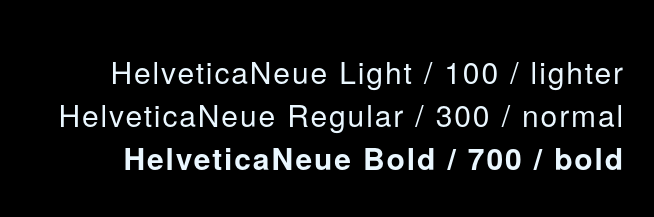
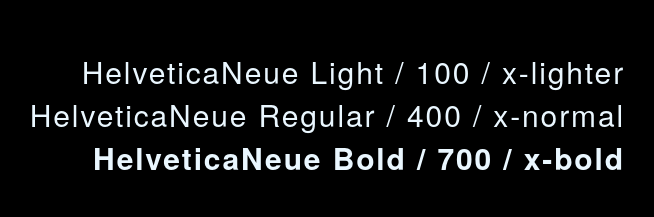
Before and after one commit to jamalberkeley/jamalberkeley.github.io, a plain HTML site: page webfonts.html in a window 1280 px wide. Shown: the part 340-557 px from the top of the page, without its empty margins (335-989 px from the left). Drawn offline with Linux system fonts and the light colour scheme.

Commit message:
+ webfonts updates 003

```diff
--- a/webfonts.html
+++ b/webfonts.html
@@ -89,9 +89,9 @@
       <div class="wrap">
         <div class="bg">
           <div class="loading">
-            <span class="title">HelveticaNeue Light / 100 / lighter</span>
-            <span class="tip1">HelveticaNeue Regular / 300 / normal</span>
-            <span class="tip2">HelveticaNeue Bold / 700 / bold</span>
+            <span class="title">HelveticaNeue Light / 100 / x-lighter</span>
+            <span class="tip1">HelveticaNeue Regular / 400 / x-normal</span>
+            <span class="tip2">HelveticaNeue Bold / 700 / x-bold</span>
             <!-- <span class="tip3">HelveticaNeue Medium / 500</span> -->
           </div>
           <div class="divider">
```
